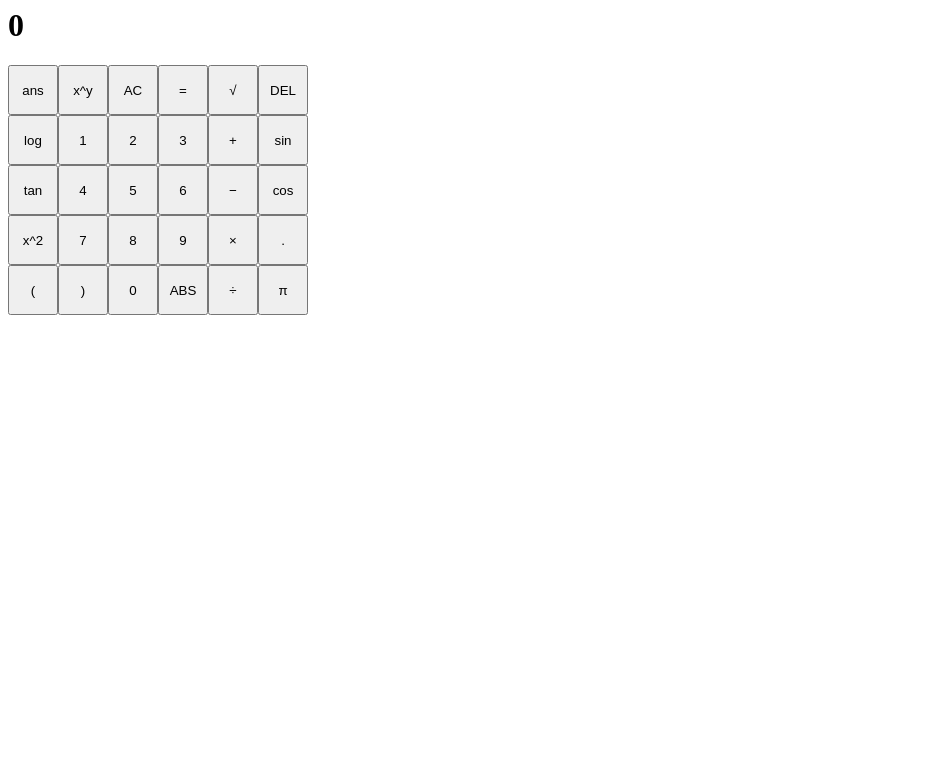
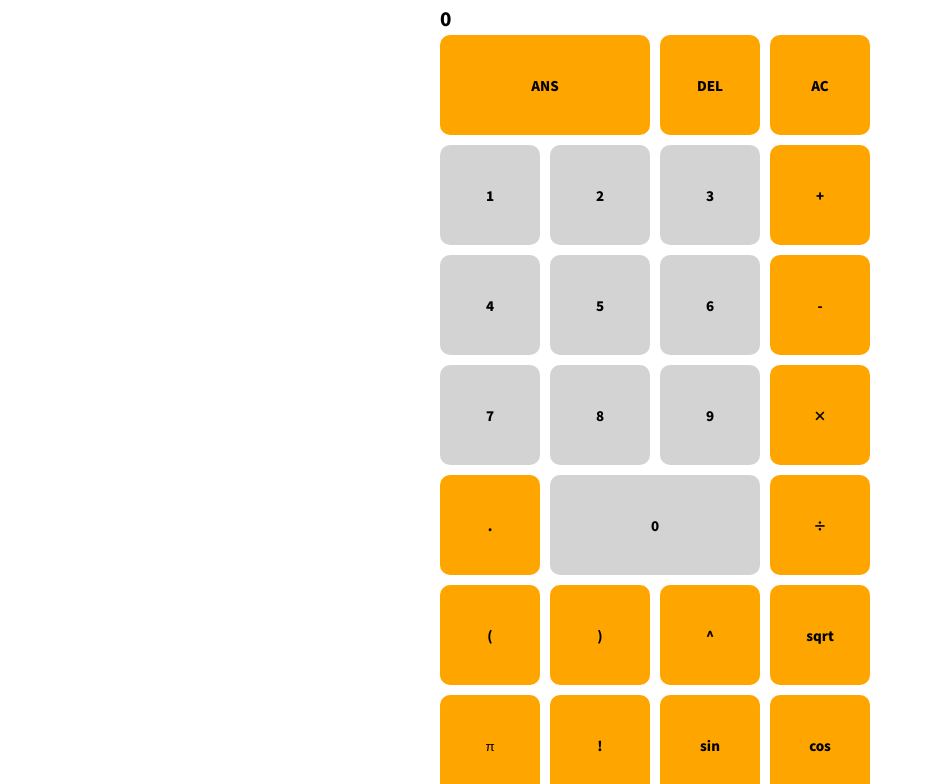
Before and after one commit to ILikeTrees05/SciCalc.js, a plain HTML site: page index.html in a window 1280 px wide. Shown: the part 73-857 px from the top of the page, without its empty margins (0-925 px from the left). Before the commit the page ends 800 px from the top, so only its background shows below. Drawn offline with Linux system fonts and the light colour scheme.

Commit message:
added credit to index.html

```diff
--- a/index.html
+++ b/index.html
@@ -1,51 +1,54 @@
 <!DOCTYPE html>
-<html lang="eng">
+<html>
     <head>
+        <link href="https://fonts.googleapis.com/css2?family=Noto+Sans+JP:wght@900&display=swap" rel="stylesheet">
         <meta charset="UTF-8">
-        <meta name="viewport" content="width=device-width, initial-scale=1">
-        <title>SciCalc</title>
+        <meta name="viewport" content="width=device-width,initial-scale=1.0">
+        <meta http-equiv="X-UA-Compatible" content="ie=edge">
+        <title>Calculator</title>
         <link rel="stylesheet" href="style.css">
-        <script src="https://cdn.jsdelivr.net/npm/mathjs@7.5.0/dist/math.min.js"></script>
-        <script src="script.js"></script>
     </head>
     <body>
-        <div class="calc">
-            <div class="output">
-                <h1 id="prev">ans = 0</h1>
-                <h1 id="disp">0</h1>
-            </div>
-            <div class="input">
-                <button onclick="addChar('ans')">ans</button>
-                <button onclick="addChar('^')">x^y</button>
-                <button onclick="clearDisp()">AC</button>
-                <button onclick="equals()">=</button>
-                <button onclick="addChar('sqrt(')">&radic;</button>
-                <button onclick="del()">DEL</button>
-                <button onclick="addChar('log(')">log</button>
-                <button onclick="addChar('1')">1</button>
-                <button onclick="addChar('2')">2</button>
-                <button onclick="addChar('3')">3</button>
-                <button onclick="addChar('+')">&plus;</button>
-                <button onclick="addChar('sin(')">sin</button>
-                <button onclick="addChar('tan(')">tan</button>
-                <button onclick="addChar('4')">4</button>
-                <button onclick="addChar('5')">5</button>
-                <button onclick="addChar('6')">6</button>
-                <button onclick="addChar('-')">&minus;</button>
-                <button onclick="addChar('cos(')">cos</button>
-                <button onclick="addChar('^2')">x^2</button>
-                <button onclick="addChar('7')">7</button>
-                <button onclick="addChar('8')">8</button>
-                <button onclick="addChar('9')">9</button>
-                <button onclick="addChar('*')">&times;</button>
-                <button onclick="addChar('.')">.</button>
-                <button onclick="addChar('(')">(</button>
-                <button onclick="addChar(')')">)</button>
-                <button onclick="addChar('0')">0</button>
-                <button onclick="addChar('abs(')">ABS</button>
-                <button onclick="addChar('/')">&divide;</button>
-                <button onclick="addChar('pi')">&pi;</button>
-            </div>
+        <div class="bod">
+        <script src="https://cdn.jsdelivr.net/npm/mathjs@7.5.0/dist/math.min.js"></script>
+        <script src="input-func.js"></script>
+        <link rel="stylesheet" href="style.css">
+        <div class="output">
+            <h3 id="prev">0</h3>
+            <h3 id="disp">0</h3>
         </div>
+        <div class="input">
+            <button onclick="addItem('ans')" class="span2">ANS</button>
+            <button onclick="del()">DEL</button>
+            <button onclick="clearDisp()">AC</button>
+            <button onclick="addItem('1')" class="grey">1</button>
+            <button onclick="addItem('2')" class="grey">2</button>
+            <button onclick="addItem('3')" class="grey">3</button>
+            <button onclick="addItem('+')">+</button>
+            <button onclick="addItem('4')" class="grey">4</button>
+            <button onclick="addItem('5')" class="grey">5</button>
+            <button onclick="addItem('6')" class="grey">6</button>
+            <button onclick="addItem('-')">-</button>
+            <button onclick="addItem('7')" class="grey">7</button>
+            <button onclick="addItem('8')" class="grey">8</button>
+            <button onclick="addItem('9')" class="grey">9</button>
+            <button onclick="addItem('*')">&times;</button>
+            <button onclick="addItem('.')">.</button>
+            <button onclick="addItem('0')" class="grey span2">0</button>
+            <button onclick="addItem('/')">&divide;</button>
+            <button onclick="addItem('(')">(</button>
+            <button onclick="addItem(')')">)</button>
+            <button onclick="addItem('^')">^</button>
+            <button onclick="addItem('sqrt(')">sqrt</button>
+            <button onclick="addItem('pi')">&pi;</button>
+            <button onclick="addItem('!')">!</button>
+            <button onclick="addItem('sin(')">sin</button>
+            <button onclick="addItem('cos(')">cos</button>
+            <button onclick="addItem('tan(')">tan</button>
+            <button onclick="addItem('^2')">x^2</button>
+            <button onclick="equals()" class="span2">=</button>
+        </div>
+    </div>
+    <p>this Calculator uses the mathjs library for calculations</p>
     </body>
 </html>
--- a/script.js
+++ b/script.js
@@ -1,35 +1,38 @@
-let replace = false
-let ans = 0
-function addChar(item) {
-    let disp = document.getElementById('disp')
-    if (disp.innerHTML === '0' || replace) {
-        disp.innerHTML = item
-        replace = false
+let replace = {do:false,on:true}
+let ans = null
+function addItem(item) {
+    const disp = document.getElementById('disp')
+    if ((replace.do && replace.on) || disp.innerHTML == 0) {
+        document.getElementById('disp').innerHTML = item;
+        replace.do = false
     } else {
-        disp.innerHTML += item
+        document.getElementById('disp').innerHTML += item;
+    }
+}
+
+function equals() {
+    let disp = document.getElementById('disp');
+    if (disp.innerHTML.includes('ans')) {
+        disp.innerHTML = disp.innerHTML.replace('ans', ans)
+    }
+    if (disp.innerHTML.includes('pi')) {
+        disp.innerHTML = disp.innerHTML.replace('pi', math.pi)
+    }
+    ans = math.evaluate(disp.innerHTML)
+    replace.do = true
+    document.getElementById('disp').innerHTML=ans
+    document.getElementById('prev').innerHTML=ans
+}
+
+function del() {
+    const disp = document.getElementById('disp').innerHTML;
+    if (disp.length===1) {
+        document.getElementById('disp').innerHTML = 0
+    } else {
+        document.getElementById('disp').innerHTML = disp.slice(0,-1)
     }
 }
 
 function clearDisp() {
-    document.getElementById('disp').innerHTML = '0'
+    document.getElementById('disp').innerHTML = 0
 }
-
-function del() {
-    let disp = document.getElementById('disp')
-    if (disp.innerHTML.length === 1) {
-        disp.innerHTML = 0
-    } else {
-        disp.innerHTML = disp.innerHTML.slice(0,-1)
-    }
-}
-
-function equals() {
-    let disp = document.getElementById('disp')
-    if (disp.innerHTML.includes('ans')) {
-        disp.innerHTML = disp.innerHTML.replace('ans', ans)
-    }
-    ans = math.evaluate(disp.innerHTML)
-    document.getElementById('prev').innerHTML = 'ans = ' + ans
-    disp.innerHTML = ans
-    replace = true
-}
--- a/style.css
+++ b/style.css
@@ -1,9 +1,54 @@
+* {
+    font-family: 'Noto Sans JP', sans-serif;
+}
+
 .input {
+    width: 400px;
     display: grid;
-    grid-template-columns: repeat(6, 50px);
-    grid-template-rows: repeat(5, 50px);
+    grid-template-columns: repeat(4, 100px);
+    grid-template-rows: repeat(8, 100px);
+    grid-gap: 10px;
+    margin: auto;
+    align-content: center;
+}
+
+button {
+    border: none;
+    border-radius: 10px;
+    background-color: orange;
+}
+
+.grey {
+    background-color: lightgrey;
+}
+
+.grey:hover {
+    background-color: grey;
+}
+
+button:hover {
+    background-color: darkorange;
 }
 
 .span2 {
     grid-column: span 2;
 }
+
+.output {
+    display: grid;
+    grid-template-columns: 440px;
+    grid-template-rows: repeat(2, 50px);
+    width: 440px;
+    margin: auto;
+    float: right;
+    align-content: center;
+}
+
+.bod {
+    width: 480px;
+    margin: auto;
+}
+
+.disp {
+    overflow: auto;
+}
```
Also changed, not shown: 2 other files.
